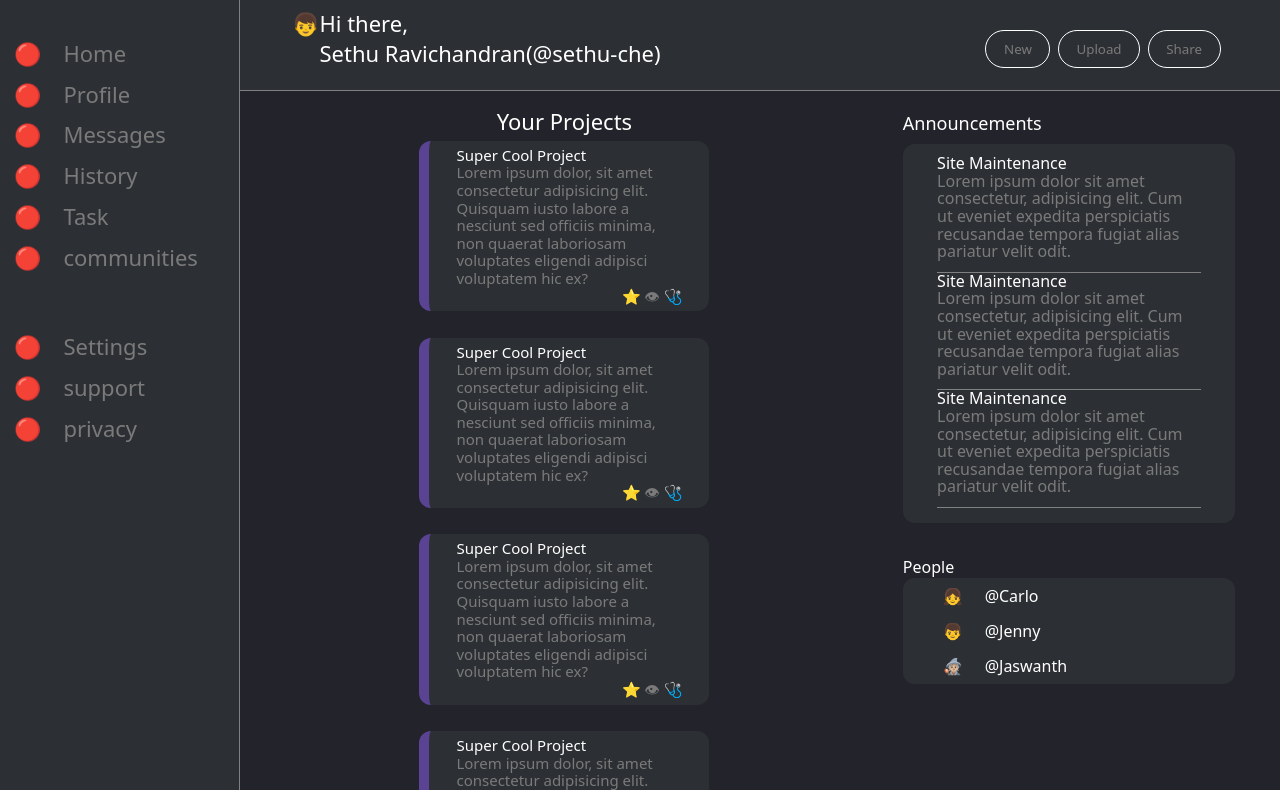
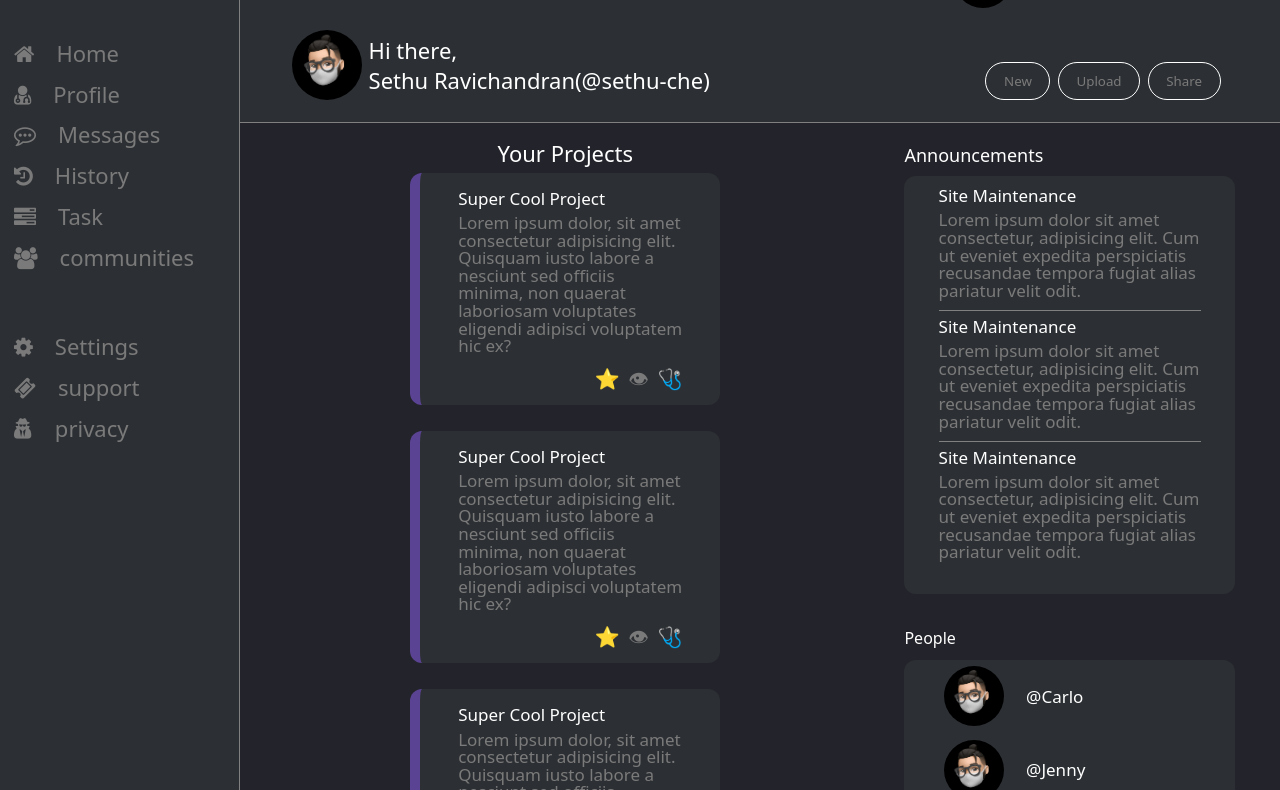
Before and after one commit to diwyanshu19/devrev_prograd_13SeptAssignment, a plain HTML site: page index.html in a window 1280 px wide. Shown: the part 74-864 px from the top of the page. Drawn offline with Linux system fonts and the light colour scheme.

Commit message:
added icon,cleaned ui

```diff
--- a/index.html
+++ b/index.html
@@ -5,6 +5,7 @@
     <meta http-equiv="X-UA-Compatible" content="IE=edge">
     <meta name="viewport" content="width=device-width, initial-scale=1.0">
     <link rel="stylesheet" href="style.css">
+    <link rel="stylesheet" href="http://cdnjs.cloudflare.com/ajax/libs/font-awesome/4.4.0/css/font-awesome.min.css">
     <title>Project</title>
 </head>
 <body>
@@ -12,35 +13,43 @@
   <section class="sect1">
    <aside class="aside-first">
     <div class="logo">
-      <div class="logo-img">🟢</div>
+      <div class="logo-img"><i class="fa fa-windows" aria-hidden="true"></i></div>
       <div class="logo-text">Dashboard</div>
       <div id="close">−</div>
     </div>
-
+    <div class="user-dashboard-big-det">
+        <div class="user-big-img">
+           <img src="emojDash.jpeg" alt="">
+        </div>
+        <div class="user-big-det-txt">
+            <span>Hi there,</span>
+            <p>Sethu Ravichandran(@sethu-che)</p>
+        </div>
+    </div>
     <div class="list_1">
      <div class="list-contain1">
         <div class = "list-cnt1">
-         <span>🔴</span>
+         <span><i class="fa fa-home" aria-hidden="true"></i></span>
          <span>Home</span>
         </div>
         <div class = "list-cnt1">
-            <span>🔴</span>
+            <span><i class="fa fa-user-md" aria-hidden="true"></i></span>
             <span>Profile</span>
         </div>
         <div class = "list-cnt1">
-            <span>🔴</span>
+            <span><i class="fa fa-commenting-o" aria-hidden="true"></i></span>
             <span>Messages</span>
         </div>
         <div class = "list-cnt1">
-            <span>🔴</span>
+            <span><i class="fa fa-history" aria-hidden="true"></i></span>
             <span>History</span>
         </div>
         <div class = "list-cnt1">
-            <span>🔴</span>
+            <span><i class="fa fa-tasks" aria-hidden="true"></i></span>
             <span>Task</span>
         </div>
         <div class = "list-cnt1">
-            <span>🔴</span>
+            <span><i class="fa fa-users" aria-hidden="true"></i></span>
             <span>communities</span>
         </div>
      </div>
@@ -48,15 +57,15 @@
     <div class="list_2">
         <div class="list-contain1">
             <div class = "list-cnt1">
-             <span>🔴</span>
+             <span><i class="fa fa-cog" aria-hidden="true"></i></span>
              <span>Settings</span>
             </div>
             <div class = "list-cnt1">
-                <span>🔴</span>
+                <span><i class="fa fa-ticket" aria-hidden="true"></i></span>
                 <span>support</span>
             </div>
             <div class = "list-cnt1">
-                <span>🔴</span>
+                <span><i class="fa fa-user-secret" aria-hidden="true"></i></span>
                 <span>privacy</span>
             </div>
          </div>
@@ -72,7 +81,7 @@
         <div id = "burger">✛</div>
         <div class="section1-srch">
         <div class="srch-logo">
-            <span>🔍</span>
+            <span><i class="fa fa-search" aria-hidden="true"></i></span>
         </div>
         <div class="input-box">
             <input type="text">
@@ -81,11 +90,11 @@
 
        <div class="search-user">
         <div class="srch-user-logo">
-            <span>🛎</span>
+            <span><i class="fa fa-bell-o" aria-hidden="true"></i></span>
         </div>
         <div class="user-det">
             <div class="user-img-srch">
-                <span>👦</span>
+               <img src="emojDash.jpeg" alt="">
             </div>
             <div class = "user-name-srch">
                 <span>Sethu Ravichandran</span>
@@ -96,7 +105,7 @@
     <div class="section1-user-detail">
         <div class="user-big-det">
             <div class="user-big-img">
-                <span>👦</span>
+               <img src="emojDash.jpeg" alt="">
             </div>
             <div class="user-big-det-txt">
                 <span>Hi there,</span>
@@ -223,7 +232,7 @@
                     <p>Lorem ipsum dolor sit amet consectetur, adipisicing elit. Cum ut eveniet expedita perspiciatis recusandae tempora fugiat alias pariatur velit odit.</p>
 
                 </div>
-                <div class="ann-box-txt">
+                <div class="ann-box-txt" id="imp">
                     <p class="col">Site Maintenance</p>
                     <p>Lorem ipsum dolor sit amet consectetur, adipisicing elit. Cum ut eveniet expedita perspiciatis recusandae tempora fugiat alias pariatur velit odit.</p>
 
@@ -240,7 +249,7 @@
             <section class = "People-fix">
             <div class="people-box-cnt">
                 <div class="img-people">
-                    <span>👧</span>
+                   <img src="emojDash.jpeg" alt="">
                 </div>
                 <div class="people-txt">
                     <span class="col">@Carlo</span>
@@ -248,7 +257,7 @@
             </div>
             <div class="people-box-cnt">
                 <div class="img-people">
-                    <span>👦</span>
+                 <img src="emojDash.jpeg" alt="">
                 </div>
                 <div class="people-txt">
                     <span class="col">@Jenny</span>
@@ -256,7 +265,7 @@
             </div>
             <div class="people-box-cnt">
                 <div class="img-people">
-                    <span>🧙🏼</span>
+                   <img src="emojDash.jpeg" alt="">
                 </div>
                 <div class="people-txt">
                     <span class="col">@Jaswanth</span>
--- a/style.css
+++ b/style.css
@@ -107,20 +107,30 @@ max-width: 65%;
 .search-user{
     display: flex;
     flex-basis: 300px;
+    align-items: center;
     justify-content: space-evenly;
 }
 .search-user .user-det{
   display: flex;
   justify-content: space-between;
+  align-items: center;
+  gap:0.3rem;
 }
+
 .section1-user-detail{
     display: flex;
     justify-content: space-between;
     align-items: bottom;
-
+}
+.ann-box-txt, .box-txt{
+    display: flex;
+    flex-direction: column;
+    gap: 0.3rem;
 }
 .user-big-det{
    display: flex;
+   align-items: center;
+   gap: 0.3rem;
 }
 .threebuttons{
    align-self: flex-end;
@@ -157,11 +167,12 @@ max-width: 65%;
 .section2-part2{
  font-size: 16px;
  font-weight: 400;
-
+  max-width: 400px;
   min-width: 290px;
   align-self: baseline;
 
 }
+
 .section2-part2-fix{
     width: 85%;
     margin: auto;
@@ -185,10 +196,15 @@ max-width: 65%;
     width: 85%;
     margin: auto;
 
+
+}
+.user-dashboard-big-det{
+    display: none;
 }
 .ann-box-cnt .ann-box-txt{
     border-bottom: 0.7px solid gray;
     padding-bottom: 0.5rem;
+    margin-bottom: 0.3rem;
 }
 .People .people-box{
     display: flex;
@@ -207,6 +223,9 @@ max-width: 65%;
     width: 80%;
     margin: auto;
 }
+.People-text{
+    padding-bottom: 0.5rem;
+}
 .project-box-cnt-fix{
     display: flex;
     flex-wrap: wrap;
@@ -217,10 +236,18 @@ max-width: 65%;
     margin: auto;
 
 }
+.box-icons{
+    display: flex;
+    justify-content: flex-end;
+    gap: 0.4rem;
+    font-size: 20px;
+    padding-top: 0.7rem;
+}
 .box-project{
-    max-width: 290px;
+    max-width: 310px;
     line-height: 0.8rem;
     font-size: 15px;
+    padding: 0.5rem;
     font-weight: 500;
     background-color: rgba(44,48,52,255);
     border-radius: 12px;
@@ -237,6 +264,16 @@ max-width: 65%;
 .box-icons{
     text-align: end;
 }
+.box-txt p{
+    font-size: 17px;
+}
+.ann-box-txt{
+    font-size: 17px;
+}
+.people-txt{
+    font-size: 17px;
+}
+
 #pr{
     text-align: center;
     margin-bottom: 0.2rem;
@@ -264,6 +301,23 @@ max-width: 65%;
     position: relative;
     color: white;
   }
+
+  .user-img-srch, .img-people{
+    width: 60px;
+    height: 60px;
+  }
+  .user-big-img{
+    width: 70px;
+    height: 70px;
+  }
+    img{
+    width: 100%;
+    height: 100%;
+    border-radius: 50%;
+  }
+  #imp{
+    border: none;
+  }
 @media only screen and (max-width : 938px) {
   .sect1{
    display: none;
@@ -275,6 +329,28 @@ max-width: 65%;
    background-color : rgba(44,48,52,255);
 
   }
+  .user-big-det{
+    display: none;
+  }
+  .section1-user-detail{
+  justify-content: center;
+  }
+  .user-dashboard-big-det{
+    display: block;
+    color: white;
+   font-size: 18px;
+   padding: 0.6rem;}
+  .section2-part1{
+    height: 850px;
+    overflow-y: scroll;
+    border-radius: 10px;
+    padding-top: 0.5rem;
+    margin-bottom: 1rem;
+    box-shadow: 0px 15px 25px -15px rgba(90, 89, 89, 0.928);
+}
+.aside-first{
+    height: 600px;
+}
  #burger{
     display: block;
     font-size: 30px;
@@ -315,3 +391,4 @@ max-width: 65%;
 .box-project{
     max-width: 100%;
 }
+}
```
Also changed, not shown: emojDash.jpeg (added), house-user-solid.svg (added), 1 other file.
